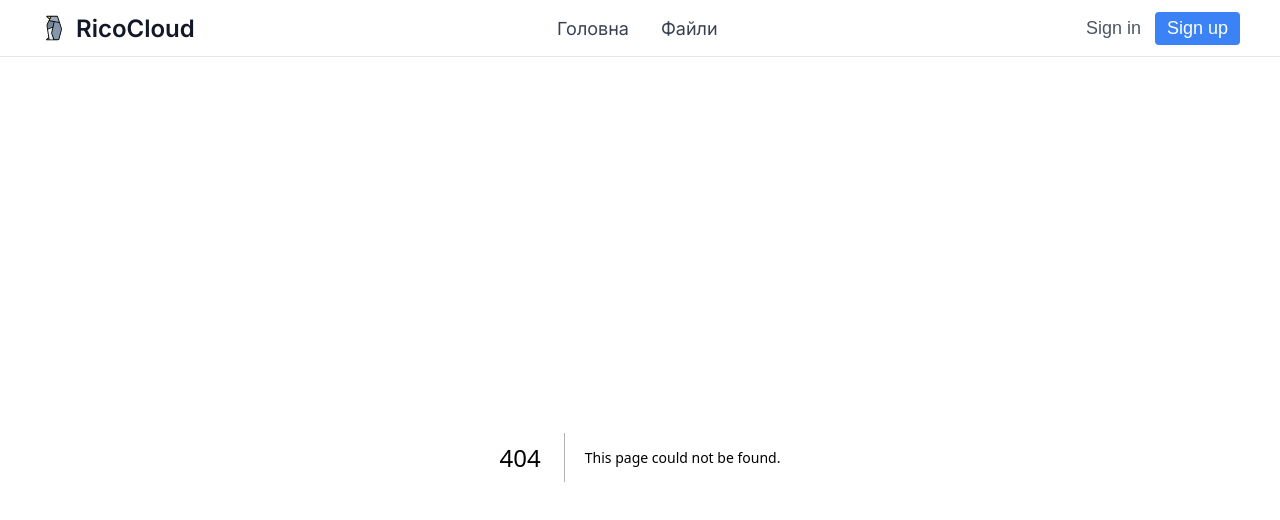
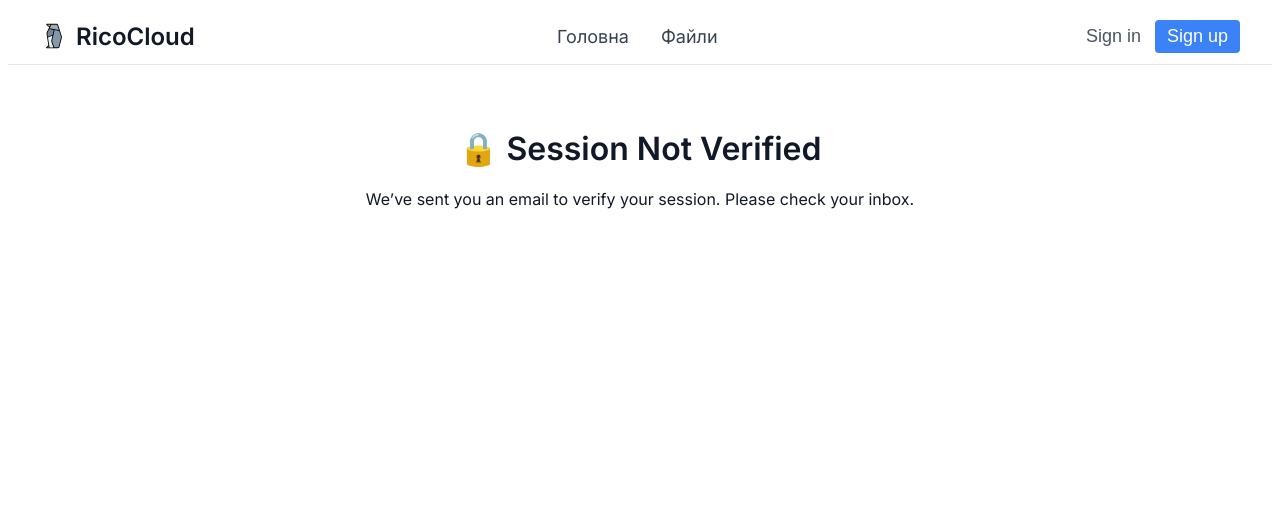
Before and after one commit to TiFoNi/my-cloud-ui, a Next.js app: page /session-pending in a window 1280 px wide. Before the commit this address had no page. Shown: the top 520 px of the page. Built offline with nearby package versions, Linux system fonts and the light colour scheme.

Commit message:
change login start

```diff
--- /dev/null
+++ b/app/session-pending/page.tsx
@@ -0,0 +1,12 @@
+"use client";
+
+export default function SessionPendingPage() {
+  return (
+    <div style={{ textAlign: "center", marginTop: "4rem" }}>
+      <h1>🔒 Session Not Verified</h1>
+      <p>
+        We’ve sent you an email to verify your session. Please check your inbox.
+      </p>
+    </div>
+  );
+}
```
Also changed, not shown: app/login/page.tsx (+3 -11 lines).
